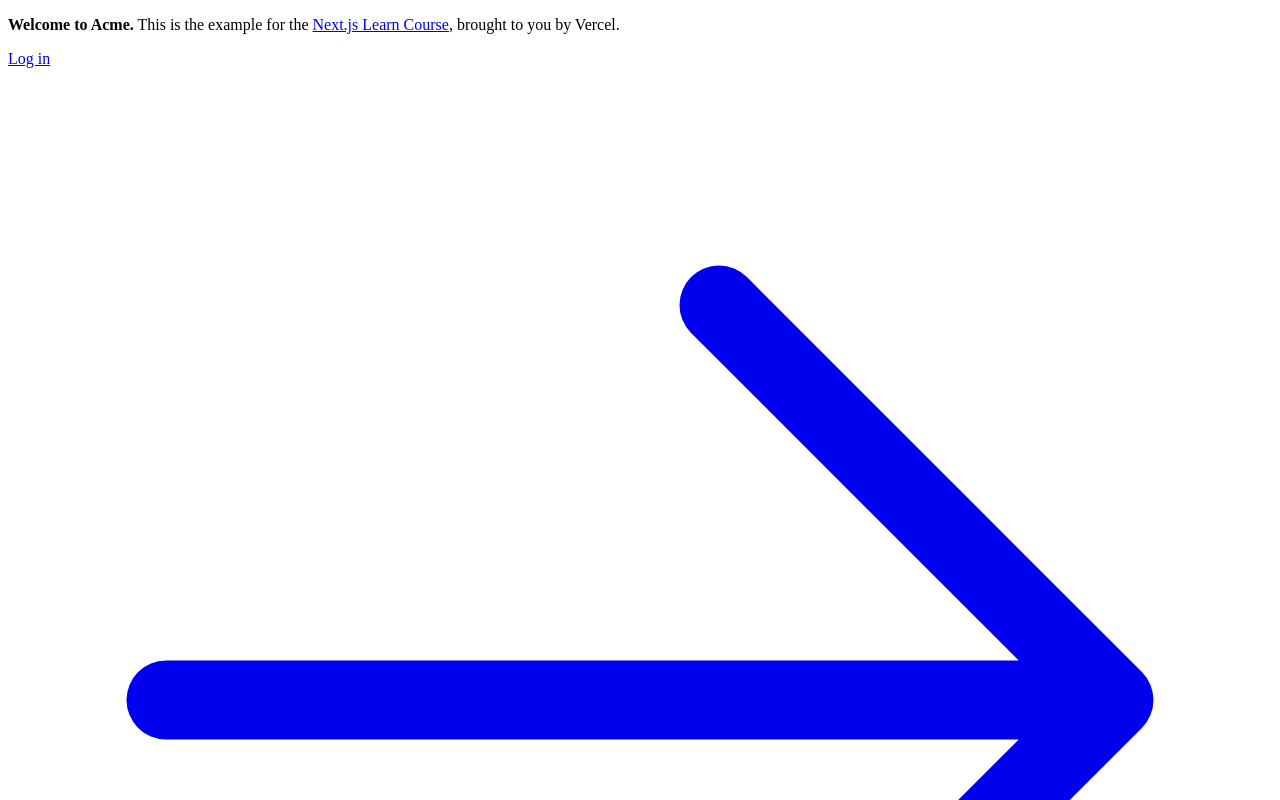
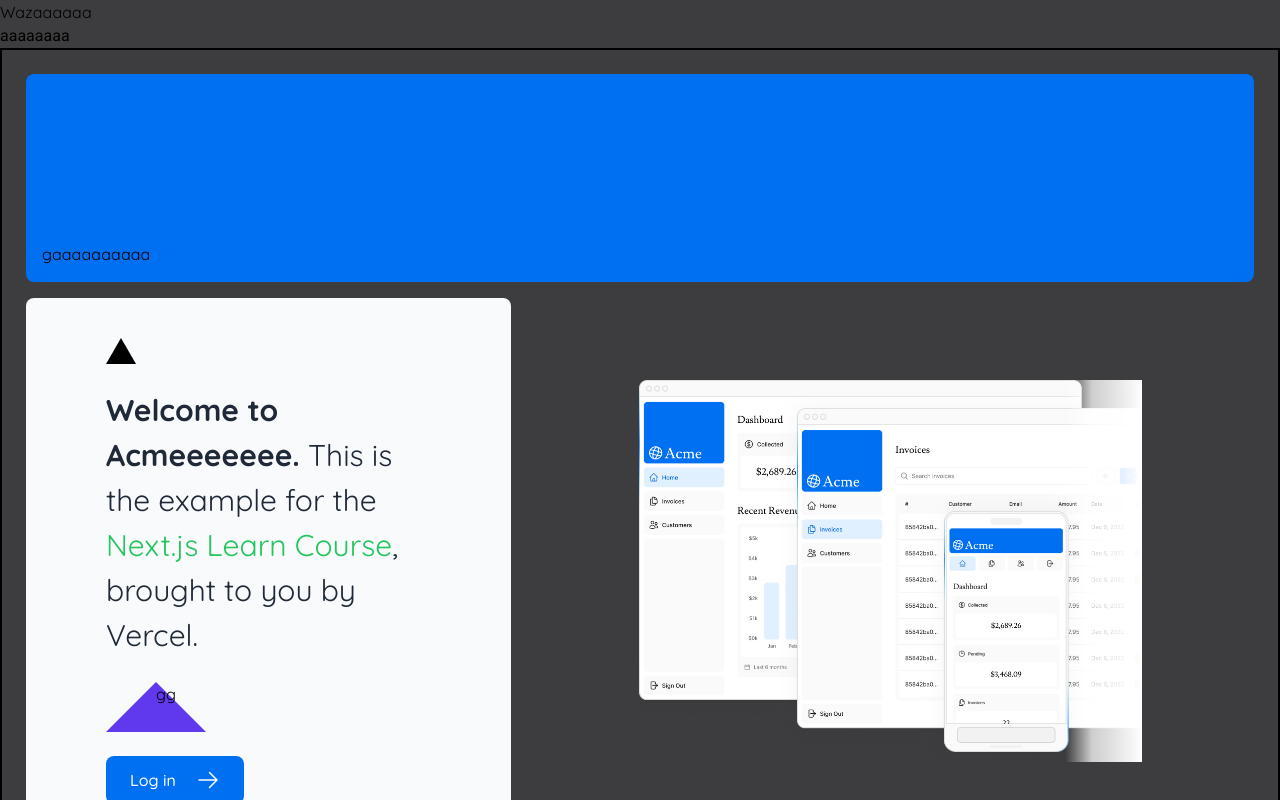
Before and after one commit to Jeremygim2002/curso_nextJS, a Next.js app: page / in a window 1280 px wide. Shown: the top 800 px of the page. Built offline with nearby package versions, Linux system fonts and the light colour scheme.

Commit message:
inicio curso de nextJS

```diff
--- a/app/layout.tsx
+++ b/app/layout.tsx
@@ -1,3 +1,6 @@
+import './ui/global.css';
+import {quicksand, roboto} from './ui/fonts.js'
+
 export default function RootLayout({
   children,
 }: {
@@ -5,7 +8,13 @@ export default function RootLayout({
 }) {
   return (
     <html lang="en">
-      <body>{children}</body>
+      <body className={`${quicksand.className} antialiased`}>
+        <h1>Wazaaaaaa</h1>
+        <h1 className={`${roboto.className} antialiased`}>aaaaaaaa</h1>
+        <div style={{border: '2px solid #000'}}>
+        {children}
+        </div>
+      </body>
     </html>
   );
 }
--- a/app/page.tsx
+++ b/app/page.tsx
@@ -1,22 +1,30 @@
 import AcmeLogo from '@/app/ui/acme-logo';
 import { ArrowRightIcon } from '@heroicons/react/24/outline';
 import Link from 'next/link';
+import styles from './ui/home.module.css'
+import { quicksand } from './ui/fonts.js'
+import Image from 'next/image';
+
 
 export default function Page() {
   return (
     <main className="flex min-h-screen flex-col p-6">
       <div className="flex h-20 shrink-0 items-end rounded-lg bg-blue-500 p-4 md:h-52">
-        {/* <AcmeLogo /> */}
+        <div className={`${quicksand.className} antialiased`}>gaaaaaaaaaa</div>
       </div>
       <div className="mt-4 flex grow flex-col gap-4 md:flex-row">
         <div className="flex flex-col justify-center gap-6 rounded-lg bg-gray-50 px-6 py-10 md:w-2/5 md:px-20">
+          <div
+            className="relative w-0 h-0 border-l-[15px] border-r-[15px] border-b-[26px] border-l-transparent border-r-transparent border-b-black"
+          />
           <p className={`text-xl text-gray-800 md:text-3xl md:leading-normal`}>
-            <strong>Welcome to Acme.</strong> This is the example for the{' '}
-            <a href="https://nextjs.org/learn/" className="text-blue-500">
+            <strong>Welcome to Acmeeeeeee.</strong> This is the example for the{' '}
+            <a href="https://nextjs.org/learn/" className="text-green-500">
               Next.js Learn Course
             </a>
             , brought to you by Vercel.
           </p>
+          <div className={styles.shape}>gg</div>
           <Link
             href="/login"
             className="flex items-center gap-5 self-start rounded-lg bg-blue-500 px-6 py-3 text-sm font-medium text-white transition-colors hover:bg-blue-400 md:text-base"
@@ -25,7 +33,20 @@ export default function Page() {
           </Link>
         </div>
         <div className="flex items-center justify-center p-6 md:w-3/5 md:px-28 md:py-12">
-          {/* Add Hero Images Here */}
+          <Image
+            src="/hero-desktop.png"
+            alt="Screenshots del dashboard"
+            width={1000}
+            height={760}
+            className='hidden md:block'
+          />
+          <Image
+            src="/hero-mobile.png"
+            alt="Screenshots del dashboard"
+            width={560}
+            height={620}
+            className='block md:hidden'
+          />
         </div>
       </div>
     </main>
--- /dev/null
+++ b/app/ui/fonts.js
@@ -0,0 +1,10 @@
+import {Quicksand, Roboto} from 'next/font/google';
+
+export const quicksand = Quicksand({
+    subset: ['latin'],
+})
+
+export const roboto = Roboto({
+    subset: ['latin'],
+    weight: ['400', '500', '700']
+})
--- a/app/ui/global.css
+++ b/app/ui/global.css
@@ -16,3 +16,7 @@ input[type='number']::-webkit-outer-spin-button {
   -webkit-appearance: none;
   margin: 0;
 }
+
+body {
+  background-color: rgb(61, 61, 63);
+}
--- /dev/null
+++ b/app/ui/home.module.css
@@ -0,0 +1,7 @@
+.shape {
+    height: 0;
+    width: 0;
+    border-left: 50px solid transparent;
+    border-right: 50px solid transparent;
+    border-bottom: 50px solid rgb(96, 56, 238);
+}
```
